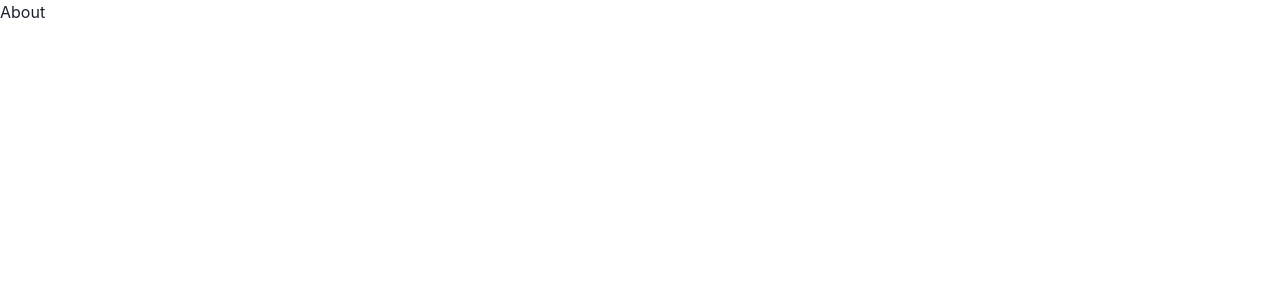
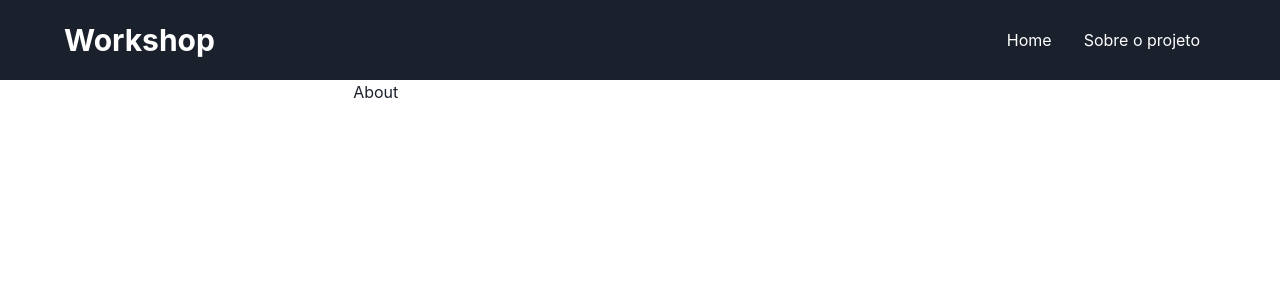
Before and after one commit to devGiovanni95/frontend-list-tasks, a React (Vite) app: page /about in a window 1280 px wide. Shown: the top 300 px of the page. Built offline with nearby package versions, Linux system fonts and the light colour scheme.

Commit message:
Importing the component header in pages home and about

```diff
--- a/src/pages/about/index.tsx
+++ b/src/pages/about/index.tsx
@@ -1,7 +1,13 @@
+import { Container } from "@chakra-ui/react";
+import Header from "../../components/header";
+
 export default function About() {
     return (
-      <div>
-        <h1>About</h1>
-      </div>
+     <>
+        <Header/>
+        <Container>
+          <h2>About</h2>
+        </Container>
+     </>
     )
   }
--- a/src/pages/home/index.tsx
+++ b/src/pages/home/index.tsx
@@ -1,7 +1,13 @@
+import { Container } from "@chakra-ui/react";
+import Header from "../../components/header";
+
 export default function Home() {
     return (
-      <div>
-        <h1>Home</h1>
-      </div>
+      <>
+        <Header/>
+        <Container>
+          <h1>Home</h1>
+        </Container>
+      </>
     )
   }
```
